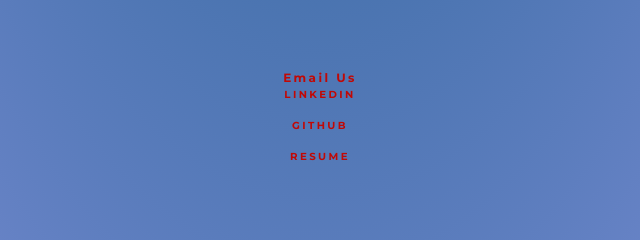
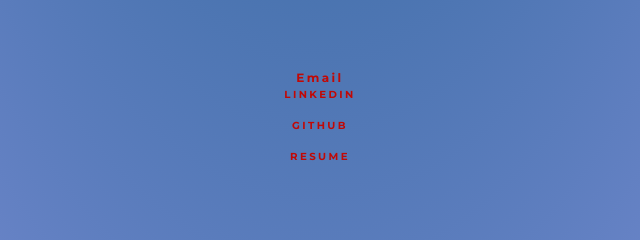
Before and after one commit to rahmaodowa/rahmaodowa.github.io, a plain HTML site: page index.html in a window 1280 px wide. Shown: the part 2499-2739 px from the top of the page, 320-960 px from the left. Drawn offline with nearby package versions, Linux system fonts and the light colour scheme.

Commit message:
Update index.html

```diff
--- a/index.html
+++ b/index.html
@@ -109,7 +109,7 @@
 
     <section class="full-section row center" id="contact">
       <article class="small-bold">
-        <a href="mailto:rahma.odowa1@gmail.com">Email Us</a>
+        <a href="mailto:rahma.odowa1@gmail.com">Email</a>
         <a href="https://www.linkedin.com/in/rahma-o-b53b231b2/"><p>LINKEDIN</p></a>
         <a href="https://github.com/rahmaodowa"><p>GITHUB</p></a>
         <a href="resume.html"><p>RESUME</p></a>
```
